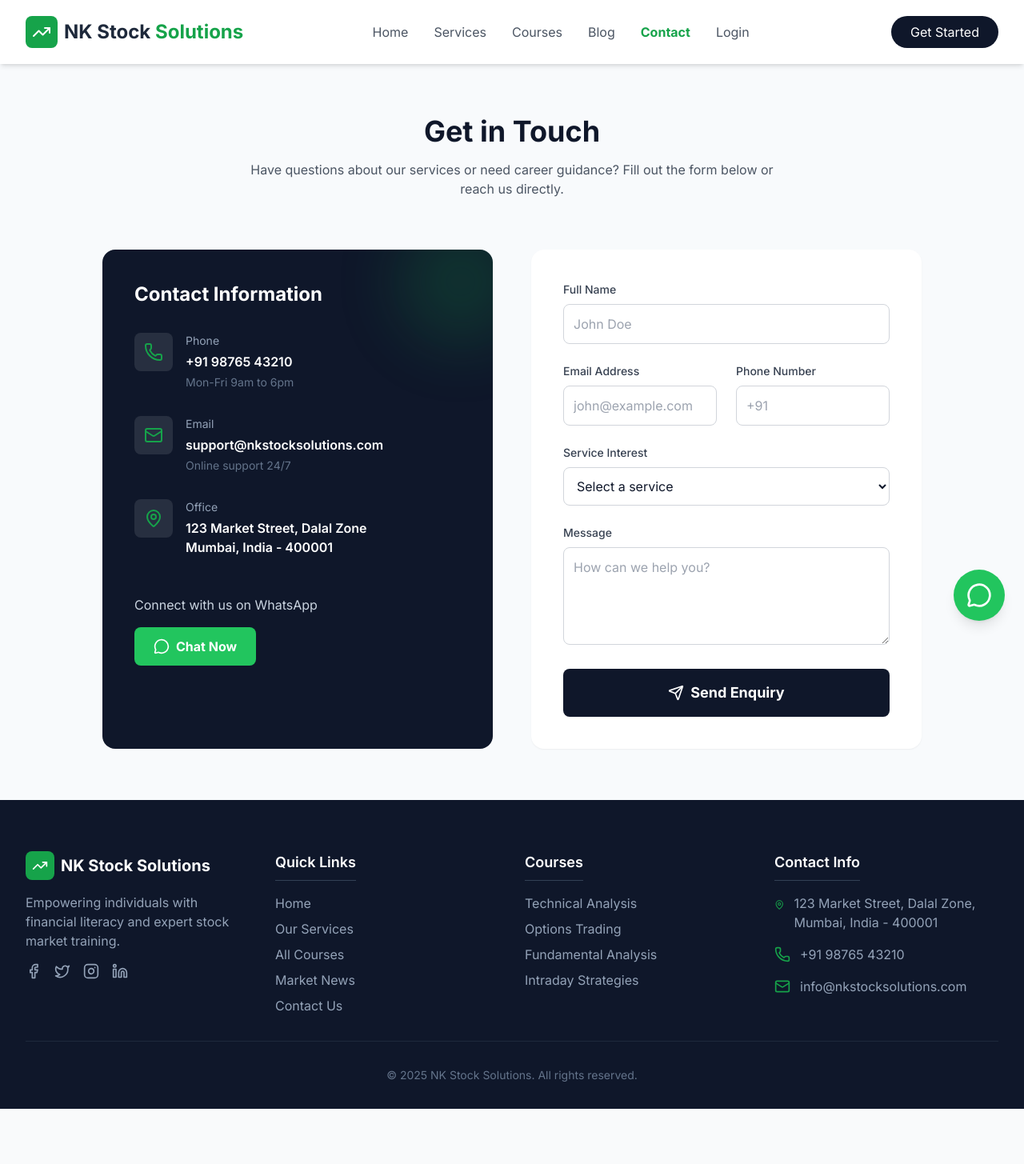
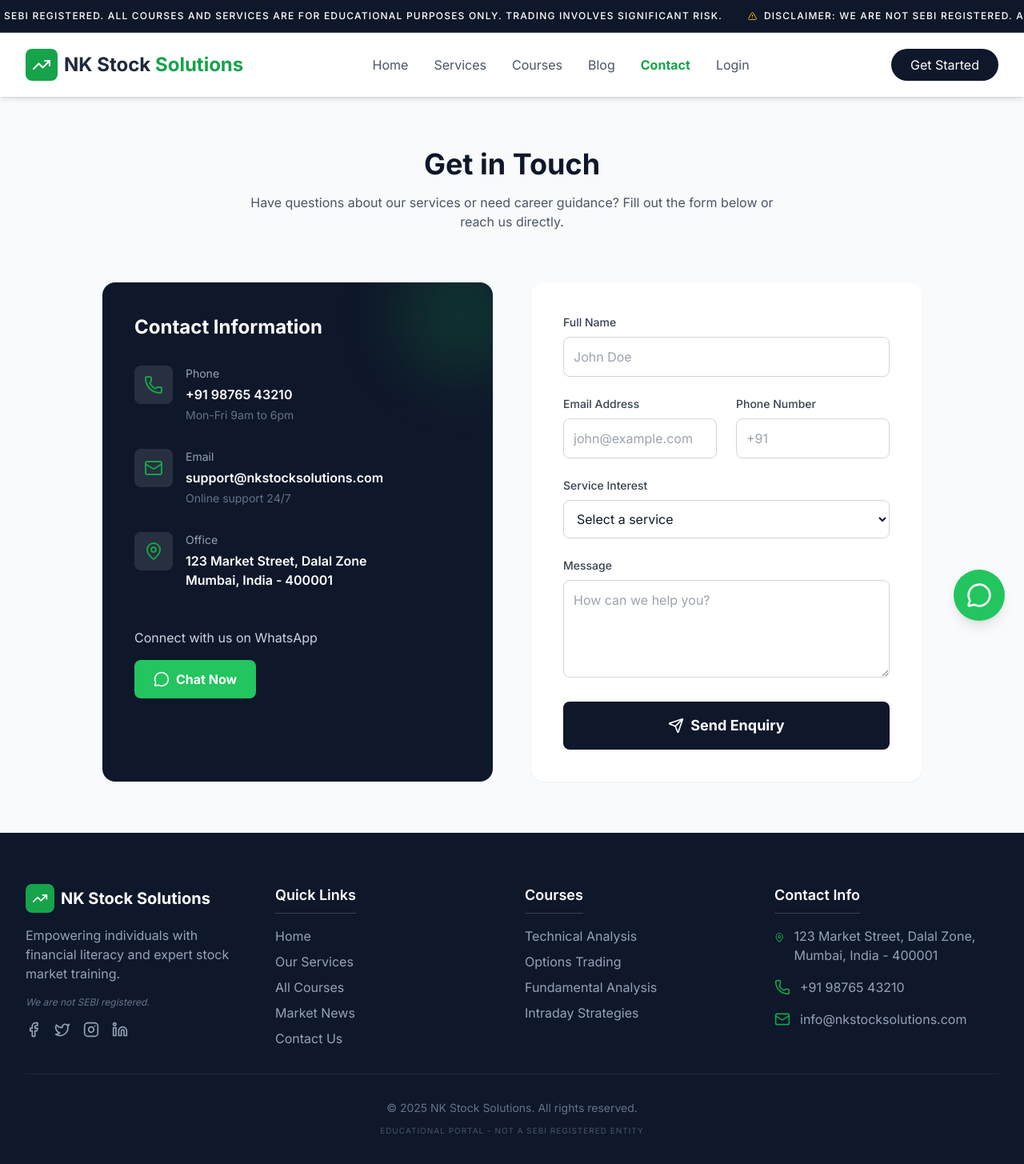
Before and after one commit to Vishalvsw/NK-stocks-, a React (Vite) app: page /#/contact in a window 1280 px wide. Shown: the whole page at 80% size. Before the commit the page ends 1386 px from the top, so only its background shows below. Built offline with nearby package versions, Linux system fonts and the light colour scheme; no server answers.

Commit message:
Implement TopMarquee for trading disclaimer
Added a TopMarquee component with a disclaimer about SEBI registration and trading risks.

```diff
--- a/components/Layout.tsx
+++ b/components/Layout.tsx
@@ -1,7 +1,37 @@
 import React, { useState } from 'react';
 import { Link, useLocation, useNavigate } from 'react-router-dom';
-import { Menu, X, TrendingUp, Phone, Mail, MapPin, Facebook, Twitter, Instagram, Linkedin, MessageCircle, LogOut, User } from 'lucide-react';
+import { Menu, X, TrendingUp, Phone, Mail, MapPin, Facebook, Twitter, Instagram, Linkedin, MessageCircle, LogOut, User, AlertTriangle } from 'lucide-react';
 import { useApp } from '../context/AppContext';
+
+const TopMarquee = () => {
+  return (
+    <div className="bg-slate-900 text-white py-2 overflow-hidden whitespace-nowrap border-b border-slate-700">
+      <div className="inline-block animate-marquee hover:pause-marquee">
+        <span className="mx-4 text-xs font-medium uppercase tracking-widest flex items-center">
+          <AlertTriangle className="h-3 w-3 mr-2 text-yellow-500" />
+          Disclaimer: We are not SEBI registered. All courses and services are for educational purposes only. Trading involves significant risk.
+          <AlertTriangle className="h-3 w-3 ml-8 mr-2 text-yellow-500" />
+          Disclaimer: We are not SEBI registered. All courses and services are for educational purposes only. Trading involves significant risk.
+          <AlertTriangle className="h-3 w-3 ml-8 mr-2 text-yellow-500" />
+          Disclaimer: We are not SEBI registered. All courses and services are for educational purposes only. Trading involves significant risk.
+        </span>
+      </div>
+      <style>{`
+        @keyframes marquee {
+          0% { transform: translateX(0); }
+          100% { transform: translateX(-33.33%); }
+        }
+        .animate-marquee {
+          display: inline-block;
+          animation: marquee 30s linear infinite;
+        }
+        .hover\:pause-marquee:hover {
+          animation-play-state: paused;
+        }
+      `}</style>
+    </div>
+  );
+};
 
 const Navbar = () => {
   const [isOpen, setIsOpen] = useState(false);
@@ -107,6 +137,7 @@ const Footer = () => {
             <p className="text-slate-400 mb-4">
               Empowering individuals with financial literacy and expert stock market training.
             </p>
+            <p className="text-slate-500 text-xs italic mb-4">We are not SEBI registered.</p>
             <div className="flex space-x-4">
               <a href="#" className="text-slate-400 hover:text-white"><Facebook className="h-5 w-5" /></a>
               <a href="#" className="text-slate-400 hover:text-white"><Twitter className="h-5 w-5" /></a>
@@ -156,6 +187,7 @@ const Footer = () => {
         </div>
         <div className="border-t border-slate-800 pt-8 text-center text-slate-500 text-sm">
           <p>&copy; {new Date().getFullYear()} NK Stock Solutions. All rights reserved.</p>
+          <p className="mt-2 text-[10px] uppercase tracking-widest text-slate-600">Educational Portal - Not a SEBI Registered Entity</p>
         </div>
       </div>
     </footer>
@@ -179,6 +211,7 @@ const WhatsAppButton = () => {
 export const Layout: React.FC<{ children: React.ReactNode }> = ({ children }) => {
   return (
     <div className="flex flex-col min-h-screen">
+      <TopMarquee />
       <Navbar />
       <main className="flex-grow">{children}</main>
       <WhatsAppButton />
```
